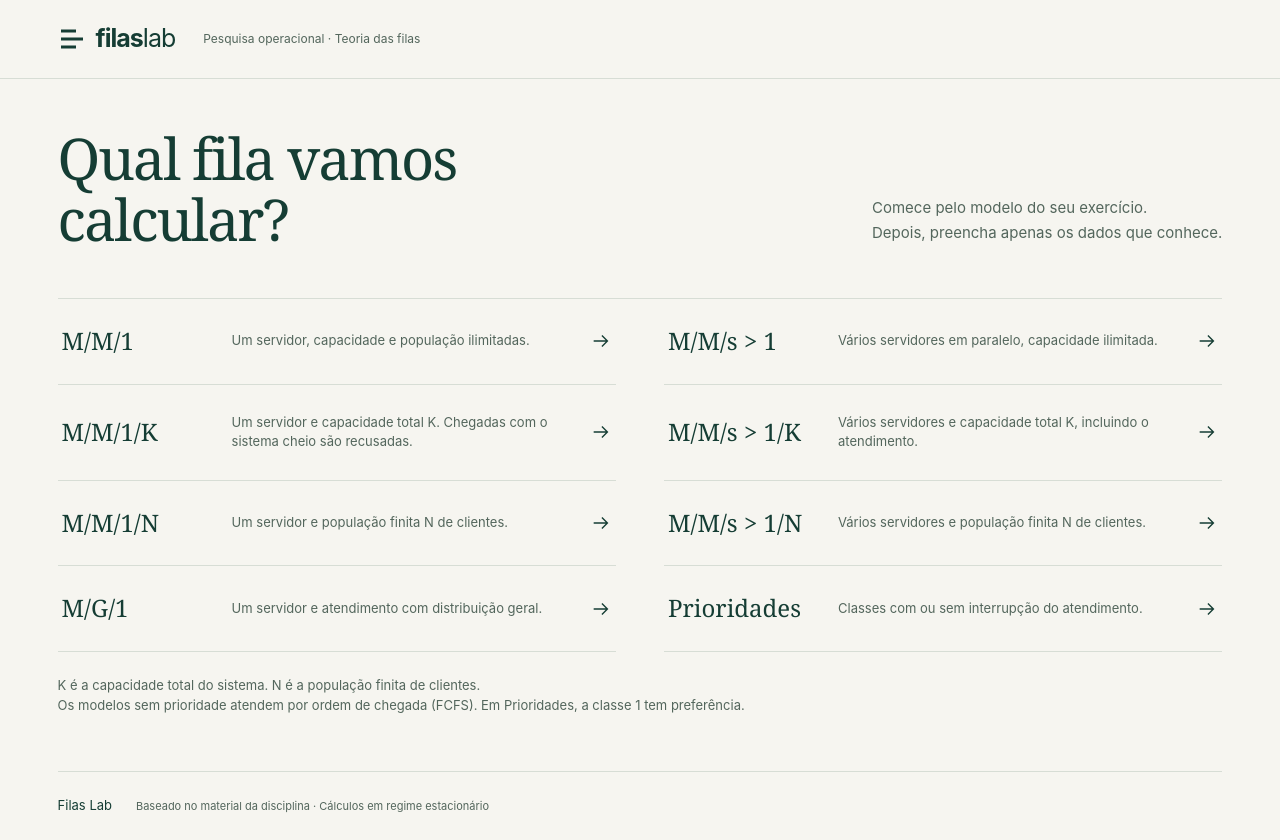
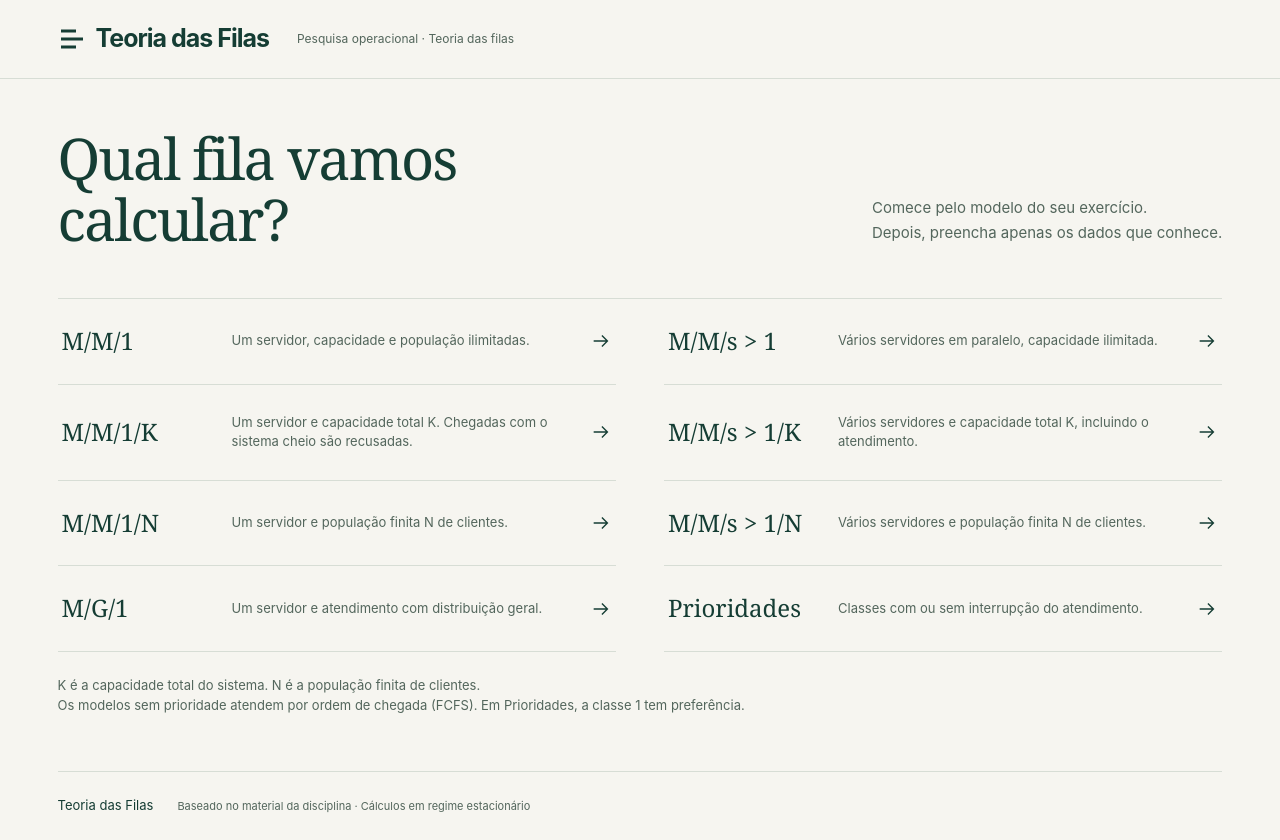
Before and after one commit to Stenishh/filas-lab, a plain HTML site: page dist/index.html in a window 1280 px wide. Drawn offline with Linux system fonts and the light colour scheme.

Commit message:
Renomeia Filas Lab para Teoria das Filas

```diff
--- a/dist/app.js
+++ b/dist/app.js
@@ -24,9 +24,9 @@ function buildFields(){
 function route(){
  clearTimeout(timer);epoch++;const key=decodeURIComponent(location.hash.replace(/^#\/?/,''));const chosen=models.find(x=>key==='modelo/'+x[0]);
  $('choose-page').hidden=!!chosen;$('calculator-page').hidden=!chosen;$('example').hidden=!chosen;$('print').hidden=!chosen;
- if(!chosen){model=null;document.title='Filas Lab — Escolha o modelo';return;}
+ if(!chosen){model=null;document.title='Teoria das Filas — Escolha o modelo';return;}
  if(model!==chosen[0]){model=chosen[0];$('form').reset();buildFields();$('s-wrap').hidden=!(model.includes('s')||model==='PRIORITY');$('cap-wrap').hidden=!/[KN]$/.test(model);$('cap-label').textContent=model.endsWith('N')?'População finita · N':'Capacidade total · K';$('source-note').hidden=!model.endsWith('N');$('variability').hidden=model!=='MG1';}
- $('model-title').textContent=chosen[1];$('description').textContent=chosen[2];document.title=chosen[1]+' — Filas Lab';resetResults();$('model-title').focus({preventScroll:true});window.scrollTo(0,0);run();
+ $('model-title').textContent=chosen[1];$('description').textContent=chosen[2];document.title=chosen[1]+' — Teoria das Filas';resetResults();$('model-title').focus({preventScroll:true});window.scrollTo(0,0);run();
 }
 function value(id){const raw=$(id).value.trim();if(raw==='')return undefined;const n=Number(raw.replace(',','.'));if(!Number.isFinite(n))throw Error('Preencha '+($(id).labels?.[0]?.textContent||id)+' com um número válido, usando vírgula ou ponto decimal.');return n;}
 function syncMGService(){
--- a/dist/index.html
+++ b/dist/index.html
@@ -1,6 +1,6 @@
 <!doctype html>
-<html lang="pt-BR"><head><meta charset="utf-8"><meta name="viewport" content="width=device-width,initial-scale=1"><meta name="theme-color" content="#153d34"><title>Filas Lab — Calculadora de filas</title><link rel="stylesheet" href="style.css"><script src="engine.js" defer></script><script src="solver.js" defer></script><script src="app.js" defer></script></head>
-<body><header><a class="brand" href="#/" aria-label="Filas Lab, escolher modelo"><svg width="28" height="28" viewBox="0 0 28 28" aria-hidden="true"><path d="M3 6h15M3 14h22M3 22h15" stroke="currentColor" stroke-width="3"/></svg>filas<span>lab</span></a><span class="header-note">Pesquisa operacional · Teoria das filas</span><button id="example" class="quiet" hidden>Carregar exemplo</button></header>
+<html lang="pt-BR"><head><meta charset="utf-8"><meta name="viewport" content="width=device-width,initial-scale=1"><meta name="theme-color" content="#153d34"><title>Teoria das Filas — Calculadora de filas</title><link rel="stylesheet" href="style.css"><script src="engine.js" defer></script><script src="solver.js" defer></script><script src="app.js" defer></script></head>
+<body><header><a class="brand" href="#/" aria-label="Teoria das Filas, escolher modelo"><svg width="28" height="28" viewBox="0 0 28 28" aria-hidden="true"><path d="M3 6h15M3 14h22M3 22h15" stroke="currentColor" stroke-width="3"/></svg>Teoria das Filas</a><span class="header-note">Pesquisa operacional · Teoria das filas</span><button id="example" class="quiet" hidden>Carregar exemplo</button></header>
 <main><section id="choose-page"><div class="intro"><h1>Qual fila vamos<br>calcular?</h1><p>Comece pelo modelo do seu exercício.<br>Depois, preencha apenas os dados que conhece.</p></div><div id="model-choices" class="model-choices" aria-label="Escolha o modelo de fila"></div><p class="choice-note">K é a capacidade total do sistema. N é a população finita de clientes.<br>Os modelos sem prioridade atendem por ordem de chegada (FCFS). Em Prioridades, a classe 1 tem preferência.</p></section>
 <section id="calculator-page" hidden><div class="calculator-heading"><a href="#/" class="back-link">Escolher outro modelo</a><h1 id="model-title" tabindex="-1"></h1><p id="description"></p></div><div class="workspace"><section class="inputs" aria-labelledby="config-title"><div class="section-title"><h2 id="config-title">Preencha o que você sabe</h2><button id="clear" class="quiet" type="button">Limpar</button></div><p class="muted">Deixe o restante em branco. Preencha os dados do enunciado. Os resultados se atualizam automaticamente.</p><form id="form" novalidate><div class="config-fields"><div><label for="unit">Unidade dos resultados</label><select id="unit"><option value="hora">Hora</option><option value="minuto">Minuto</option><option value="segundo">Segundo</option><option value="dia">Dia</option><option value="mes">Mês (30 dias)</option></select></div><div id="s-wrap" hidden><label for="s">Número de servidores · s</label><input id="s" inputmode="numeric" placeholder="Obrigatório"></div><div id="cap-wrap" hidden><label id="cap-label" for="cap"></label><input id="cap" inputmode="numeric" placeholder="Obrigatório"></div></div><p id="month-note" class="hint" hidden>Conversão de mês: adotamos 30 dias por mês. Ajuste as taxas se o exercício usar outra convenção.</p><p id="source-note" class="hint" hidden>População finita: λ e TMC são por cliente fora do sistema, e não a taxa total observada.</p>
 <div id="priority-fields" hidden></div><fieldset class="data-group"><legend>Chegadas e atendimento</legend><p class="hint">Para cada caso, informe a taxa ou o tempo médio. Não é necessário preencher os dois.</p><div id="basic-fields" class="field-grid"></div></fieldset>
@@ -11,4 +11,4 @@
 <details class="count-details"><summary>Tenho uma contagem em um intervalo</summary><div id="count-fields"></div></details>
 <button class="calculate" type="submit">Calcular com estes dados <span aria-hidden="true">→</span></button></form></section><section class="results" aria-labelledby="results-title"><div class="section-title"><h2 id="results-title">Resultados</h2><span id="status" class="status">Aguardando dados</span></div><div id="feedback" role="status" aria-live="polite"></div><p id="error" role="alert" hidden></p><div id="output"></div></section></div>
 <section class="guide"><h2>Mesmas fórmulas, outras letras.</h2><div><p><strong>L = E(q) · Lq = E(w)</strong><br>No formulário, E(q) é o total médio no sistema e E(w) é o total médio aguardando. E(S) é o número médio em atendimento.</p><p><strong>W = E(tq) · Wq = E(tw)</strong><br>O tempo no sistema inclui espera e atendimento: W = Wq + 1/μ. Todos os cálculos usam unidades compatíveis.</p><p><strong>λ/μ e ocupação</strong><br>O formulário chama λ/μ de ρ. Aqui mostramos essa razão separada da ocupação média por servidor e de U = 1 − P₀.</p></div></section></section>
-<footer>Filas Lab <span>Baseado no material da disciplina · Cálculos em regime estacionário</span><button id="print" class="quiet" hidden>Imprimir / salvar PDF</button></footer></main></body></html>
+<footer>Teoria das Filas <span>Baseado no material da disciplina · Cálculos em regime estacionário</span><button id="print" class="quiet" hidden>Imprimir / salvar PDF</button></footer></main></body></html>
```
Also changed, not shown: 3 other files.
